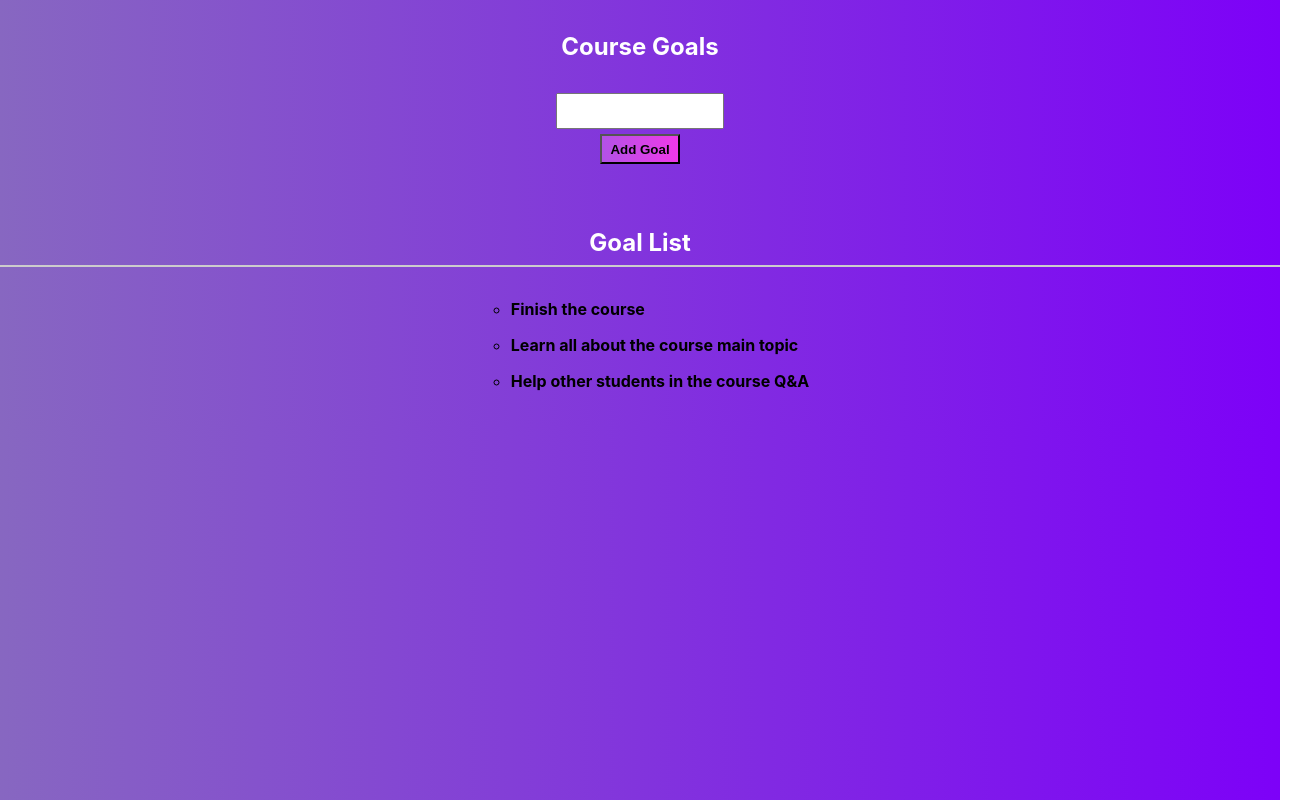
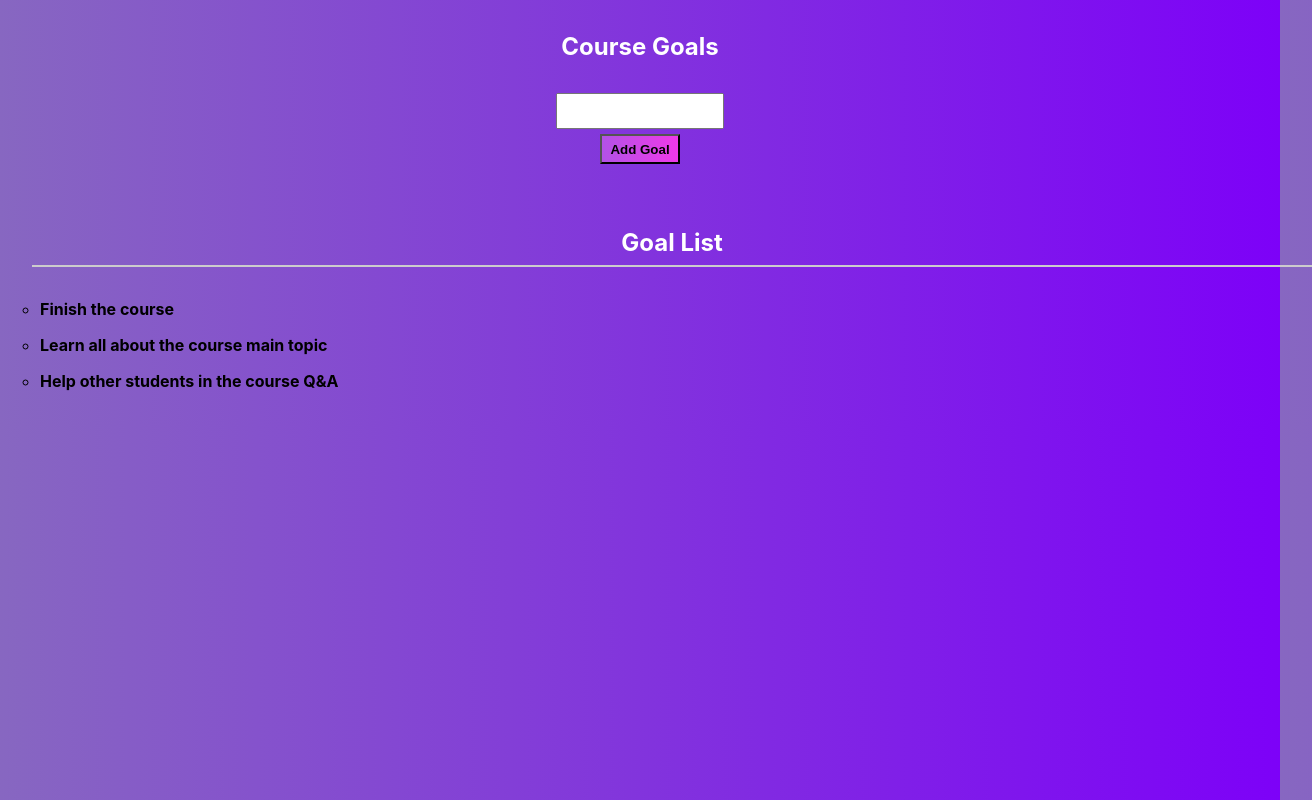
Before and after one commit to jrletner/my-react-app, a React (Create React App) app: page / in a window 1280 px wide. Shown: the whole page, 1312 px wide, since content can reach past the window. Built offline with nearby package versions, Linux system fonts and the light colour scheme.

Commit message:
chore: Update alignment in GoalList component

```diff
--- a/src/components/GoalList/GoalList.css
+++ b/src/components/GoalList/GoalList.css
@@ -1,7 +1,7 @@
 .goal-list {
   display: flex;
   flex-direction: column;
-  align-items: center;
+  align-items: left;
   width: 100%;
   margin-top: 1rem;
 }
--- a/src/components/GoalList/GoalList.js
+++ b/src/components/GoalList/GoalList.js
@@ -4,12 +4,10 @@ import './GoalList.css';
 export default function GoalList(props) {
   // when the goal is clicked, pass the goal id to the parent component
   function handleClick(event) {
-    console.log(event);
     props.onCompleteGoal(event);
-
-    //props.onCompleteGoal(event.target.key);
   }
 
+  // render the list of goals
   return (
     <div className="goal-list">
       <h2>Goal List</h2>
@@ -17,6 +15,7 @@ export default function GoalList(props) {
         {props.goals.map((goal) => {
           return (
             <li
+              title="Click to complete"
               onClick={() => {
                 handleClick(goal.id);
               }}
```
